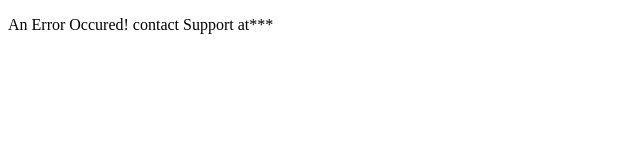
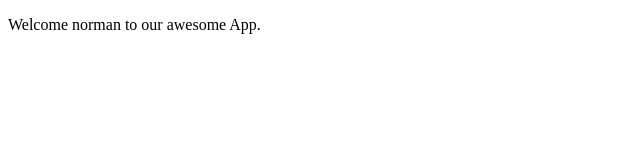
Before and after one commit to normanargiolas/sativa-app-browser, an Angular app: page /welcome/norman in a window 1280 px wide. Shown: the top 160 px of the page, without its empty margins (0-640 px from the left). Built offline with nearby package versions, Linux system fonts and the light colour scheme.

Commit message:
add route parameter

```diff
--- a/src/app/app-routing.module.ts
+++ b/src/app/app-routing.module.ts
@@ -7,7 +7,7 @@ import {ErrorComponent} from "./error/error.component";
 const routes: Routes = [
   {path: '', component: LoginComponent},
   {path: 'login', component: LoginComponent},
-  {path: 'welcome', component: WelcomeComponent},
+  {path: 'welcome/:name', component: WelcomeComponent},
   {path: '**', component: ErrorComponent}
 ];
 
--- a/src/app/login/login.component.ts
+++ b/src/app/login/login.component.ts
@@ -1,4 +1,5 @@
 import {Component, OnInit} from '@angular/core';
+import {Router} from "@angular/router";
 
 @Component({
   selector: 'app-login',
@@ -13,7 +14,7 @@ export class LoginComponent implements OnInit {
   errorMessage = 'Invalid Credentials';
   invalidLogin = false;
 
-  constructor() {
+  constructor(private router: Router) {
   }
 
   ngOnInit() {
@@ -25,6 +26,8 @@ export class LoginComponent implements OnInit {
     console.log(this.password);
 
     if (this.username === 'norman' && this.password === 'dummy') {
+      //Redirect to Welcome page
+      this.router.navigate(['welcome', this.username]);
       this.invalidLogin = false;
     } else {
       this.invalidLogin = true;
--- a/src/app/welcome/welcome.component.html
+++ b/src/app/welcome/welcome.component.html
@@ -1,3 +1,3 @@
 <p>
-  welcome works!
+Welcome {{name}} to our awesome App.
 </p>
--- a/src/app/welcome/welcome.component.ts
+++ b/src/app/welcome/welcome.component.ts
@@ -1,4 +1,5 @@
-import { Component, OnInit } from '@angular/core';
+import {Component, OnInit} from '@angular/core';
+import {ActivatedRoute} from "@angular/router";
 
 @Component({
   selector: 'app-welcome',
@@ -7,9 +8,17 @@ import { Component, OnInit } from '@angular/core';
 })
 export class WelcomeComponent implements OnInit {
 
-  constructor() { }
+  message = 'Some Welcome Message';
+  name = '';
+
+  //ActivateRouete
+  constructor(private route: ActivatedRoute) {
+  }
 
   ngOnInit() {
+    console.log(this.message);
+    console.log(this.route.snapshot.params['name']);
+    this.name = this.route.snapshot.params['name'];
   }
 
 }
```
